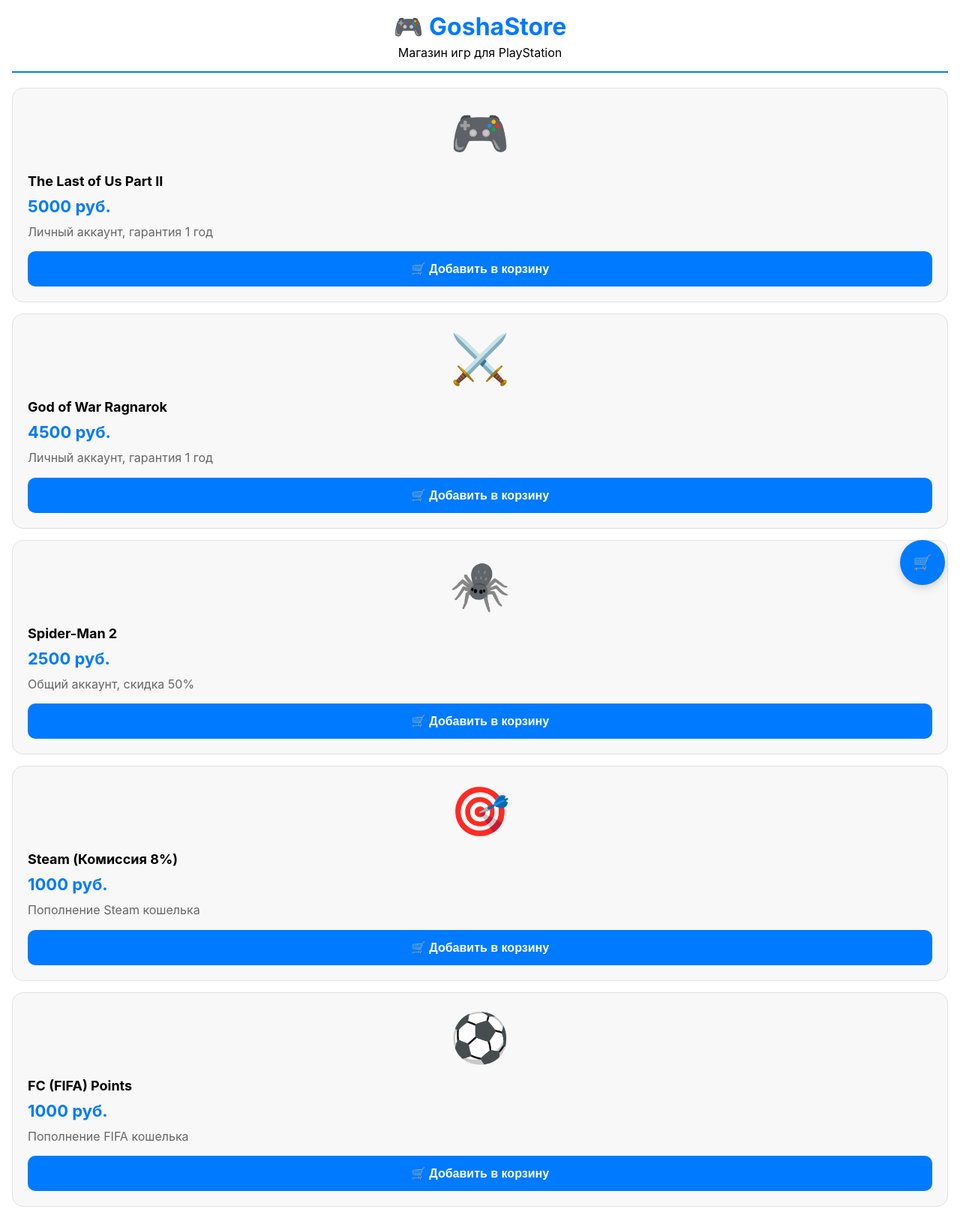
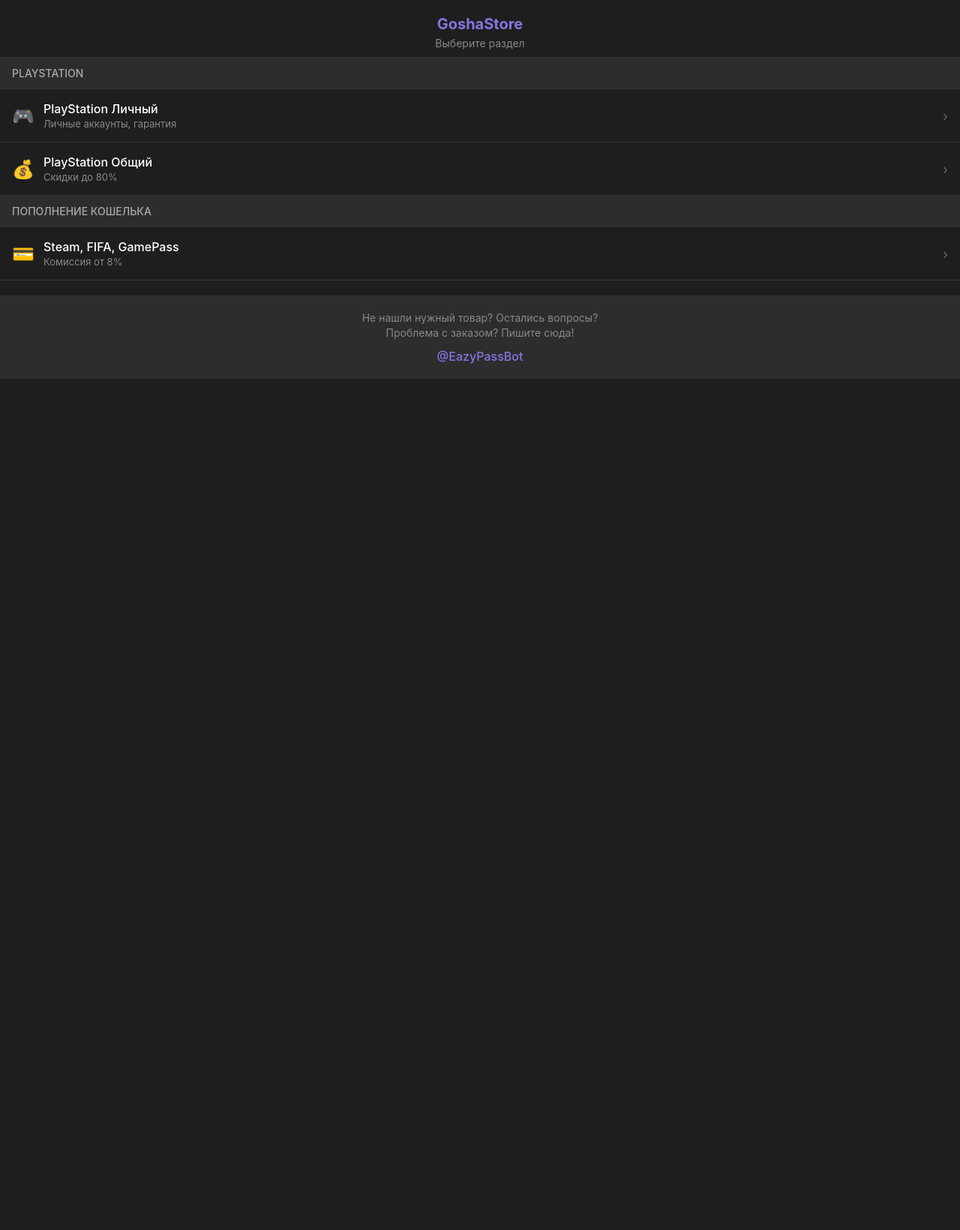
Before and after one commit to igorone0010-netizen/gosha-store, a Flask app: page / in a window 1280 px wide. Shown: the whole page at 75% size. After the commit the page ends 505 px from the top, so only its background shows below. Run offline with Flask 3, Linux system fonts and the light colour scheme; some libraries are stand-ins or nearby versions.

Commit message:
Update index.html

```diff
--- a/templates/index.html
+++ b/templates/index.html
@@ -14,100 +14,184 @@
 
         body {
             font-family: -apple-system, BlinkMacSystemFont, 'Segoe UI', Roboto, sans-serif;
-            background: var(--tg-theme-bg-color, #ffffff);
-            color: var(--tg-theme-text-color, #000000);
-            padding: 16px;
-            max-width: 100%;
+            background: var(--tg-theme-bg-color, #1e1e1e);
+            color: var(--tg-theme-text-color, #ffffff);
+            padding: 0;
         }
 
         .header {
+            background: var(--tg-theme-bg-color, #1e1e1e);
+            padding: 20px 16px 10px;
             text-align: center;
-            margin-bottom: 20px;
-            padding-bottom: 15px;
-            border-bottom: 2px solid var(--tg-theme-button-color, #007aff);
+            border-bottom: 1px solid var(--tg-theme-hint-color, #333);
         }
 
         .header h1 {
-            color: var(--tg-theme-button-color, #007aff);
+            color: var(--tg-theme-button-color, #8774e1);
+            font-size: 20px;
             margin-bottom: 5px;
         }
 
-        .product-card {
-            background: var(--tg-theme-secondary-bg-color, #f8f8f8);
-            border-radius: 15px;
-            padding: 20px;
-            margin-bottom: 15px;
-            border: 1px solid var(--tg-theme-hint-color, #e0e0e0);
+        .header p {
+            color: var(--tg-theme-hint-color, #888);
+            font-size: 14px;
         }
 
-        .product-image {
-            font-size: 64px;
+        .categories {
+            padding: 0;
+        }
+
+        .category-section {
+            margin-bottom: 0;
+        }
+
+        .section-title {
+            padding: 12px 16px;
+            background: var(--tg-theme-secondary-bg-color, #2d2d2d);
+            color: var(--tg-theme-hint-color, #aaa);
+            font-size: 14px;
+            font-weight: 500;
+            border-bottom: 1px solid var(--tg-theme-hint-color, #333);
+        }
+
+        .category-item {
+            display: flex;
+            align-items: center;
+            padding: 16px;
+            background: var(--tg-theme-bg-color, #1e1e1e);
+            border-bottom: 1px solid var(--tg-theme-hint-color, #333);
+            cursor: pointer;
+            transition: background 0.2s;
+        }
+
+        .category-item:active {
+            background: var(--tg-theme-secondary-bg-color, #2d2d2d);
+        }
+
+        .category-icon {
+            font-size: 24px;
+            margin-right: 12px;
+            width: 30px;
             text-align: center;
-            margin-bottom: 15px;
+        }
+
+        .category-content {
+            flex: 1;
+        }
+
+        .category-name {
+            font-size: 16px;
+            font-weight: 500;
+            margin-bottom: 2px;
+        }
+
+        .category-description {
+            font-size: 13px;
+            color: var(--tg-theme-hint-color, #888);
+        }
+
+        .arrow {
+            color: var(--tg-theme-hint-color, #666);
+            font-size: 18px;
+        }
+
+        .products-page {
+            display: none;
+            background: var(--tg-theme-bg-color, #1e1e1e);
+            min-height: 100vh;
+        }
+
+        .back-button {
+            display: flex;
+            align-items: center;
+            padding: 16px;
+            background: var(--tg-theme-secondary-bg-color, #2d2d2d);
+            border-bottom: 1px solid var(--tg-theme-hint-color, #333);
+            cursor: pointer;
+        }
+
+        .back-arrow {
+            margin-right: 8px;
+            color: var(--tg-theme-button-color, #8774e1);
+        }
+
+        .products-container {
+            padding: 0;
+        }
+
+        .product-card {
+            background: var(--tg-theme-bg-color, #1e1e1e);
+            border-bottom: 1px solid var(--tg-theme-hint-color, #333);
+            padding: 16px;
+        }
+
+        .product-header {
+            display: flex;
+            align-items: flex-start;
+            margin-bottom: 12px;
+        }
+
+        .product-icon {
+            font-size: 32px;
+            margin-right: 12px;
+            width: 40px;
+            text-align: center;
+        }
+
+        .product-info {
+            flex: 1;
         }
 
         .product-name {
-            font-size: 18px;
-            font-weight: bold;
-            margin-bottom: 10px;
+            font-size: 16px;
+            font-weight: 500;
+            margin-bottom: 4px;
+        }
+
+        .product-description {
+            font-size: 14px;
+            color: var(--tg-theme-hint-color, #888);
+            line-height: 1.4;
         }
 
         .product-price {
-            font-size: 22px;
-            font-weight: bold;
-            color: var(--tg-theme-button-color, #007aff);
-            margin-bottom: 10px;
+            font-size: 18px;
+            font-weight: 600;
+            color: var(--tg-theme-button-color, #8774e1);
+            margin-top: 8px;
         }
 
-        .product-description {
-            color: var(--tg-theme-hint-color, #666666);
-            margin-bottom: 15px;
+        .buy-button {
+            background: var(--tg-theme-button-color, #8774e1);
+            color: var(--tg-theme-button-text-color, #ffffff);
+            border: none;
+            padding: 12px 20px;
+            border-radius: 10px;
+            width: 100%;
+            font-size: 16px;
+            font-weight: 600;
+            cursor: pointer;
+            margin-top: 12px;
+        }
+
+        .support-section {
+            padding: 20px 16px;
+            text-align: center;
+            background: var(--tg-theme-secondary-bg-color, #2d2d2d);
+            margin-top: 20px;
+        }
+
+        .support-text {
+            color: var(--tg-theme-hint-color, #888);
+            font-size: 14px;
+            margin-bottom: 12px;
             line-height: 1.4;
         }
 
-        .buy-btn {
-            background: var(--tg-theme-button-color, #007aff);
-            color: var(--tg-theme-button-text-color, #ffffff);
-            border: none;
-            padding: 14px 20px;
-            border-radius: 10px;
-            width: 100%;
-            font-size: 16px;
-            font-weight: bold;
-            cursor: pointer;
-        }
-
-        .cart-section {
-            position: fixed;
-            bottom: 20px;
-            right: 20px;
-        }
-
-        .cart-btn {
-            background: var(--tg-theme-button-color, #007aff);
-            color: var(--tg-theme-button-text-color, #ffffff);
-            border: none;
-            width: 60px;
-            height: 60px;
-            border-radius: 50%;
-            font-size: 20px;
-            cursor: pointer;
-            box-shadow: 0 4px 12px rgba(0,0,0,0.15);
-        }
-
-        .cart-badge {
-            position: absolute;
-            top: -5px;
-            right: -5px;
-            background: #ff3b30;
-            color: white;
-            border-radius: 50%;
-            width: 24px;
-            height: 24px;
-            font-size: 14px;
-            display: flex;
-            align-items: center;
-            justify-content: center;
+        .support-link {
+            color: var(--tg-theme-button-color, #8774e1);
+            text-decoration: none;
+            font-weight: 500;
         }
 
         .hidden {
@@ -116,50 +200,130 @@
     </style>
 </head>
 <body>
-    <div class="header">
-        <h1>🎮 GoshaStore</h1>
-        <p>Магазин игр для PlayStation</p>
+    <!-- Главная страница с категориями -->
+    <div id="main-page">
+        <div class="header">
+            <h1>GoshaStore</h1>
+            <p>Выберите раздел</p>
+        </div>
+
+        <div class="categories">
+            <div class="category-section">
+                <div class="section-title">PLAYSTATION</div>
+                <div class="category-item" onclick="showProducts('playstation_personal')">
+                    <div class="category-icon">🎮</div>
+                    <div class="category-content">
+                        <div class="category-name">PlayStation Личный</div>
+                        <div class="category-description">Личные аккаунты, гарантия</div>
+                    </div>
+                    <div class="arrow">›</div>
+                </div>
+                <div class="category-item" onclick="showProducts('playstation_shared')">
+                    <div class="category-icon">💰</div>
+                    <div class="category-content">
+                        <div class="category-name">PlayStation Общий</div>
+                        <div class="category-description">Скидки до 80%</div>
+                    </div>
+                    <div class="arrow">›</div>
+                </div>
+            </div>
+
+            <div class="category-section">
+                <div class="section-title">ПОПОЛНЕНИЕ КОШЕЛЬКА</div>
+                <div class="category-item" onclick="showProducts('wallet_topup')">
+                    <div class="category-icon">💳</div>
+                    <div class="category-content">
+                        <div class="category-name">Steam, FIFA, GamePass</div>
+                        <div class="category-description">Комиссия от 8%</div>
+                    </div>
+                    <div class="arrow">›</div>
+                </div>
+            </div>
+        </div>
+
+        <div class="support-section">
+            <div class="support-text">
+                Не нашли нужный товар? Остались вопросы?<br>
+                Проблема с заказом? Пишите сюда!
+            </div>
+            <a href="https://t.me/EazyPassBot" class="support-link" target="_blank">@EazyPassBot</a>
+        </div>
     </div>
 
-    <div id="products-container">
-        <!-- Товары загружаются здесь -->
-    </div>
+    <!-- Страница товаров -->
+    <div id="products-page" class="products-page">
+        <div class="back-button" onclick="showMain()">
+            <div class="back-arrow">‹</div>
+            <div id="current-category-name">Товары</div>
+        </div>
 
-    <div class="cart-section">
-        <button class="cart-btn" onclick="showCart()">🛒</button>
-        <div id="cart-badge" class="cart-badge hidden">0</div>
+        <div id="products-container" class="products-container">
+            <!-- Товары загружаются здесь -->
+        </div>
     </div>
 
     <script>
         // Telegram Web App
         const tg = window.Telegram.WebApp;
         tg.expand();
+        tg.MainButton.hide();
 
         let cart = [];
-        let products = [];
+        let currentCategory = '';
 
-        // Загрузка товаров
-        async function loadProducts() {
+        // Показать товары категории
+        async function showProducts(category) {
+            currentCategory = category;
+
+            // Обновляем название категории
+            const categoryNames = {
+                'playstation_personal': 'PlayStation Личный',
+                'playstation_shared': 'PlayStation Общий',
+                'wallet_topup': 'Пополнение кошелька'
+            };
+            document.getElementById('current-category-name').textContent = categoryNames[category] || 'Товары';
+
+            // Загружаем товары
             try {
-                const response = await fetch('/api/products');
-                products = await response.json();
+                const response = await fetch(`/api/products?category=${category}`);
+                const products = await response.json();
                 displayProducts(products);
             } catch (error) {
                 console.error('Ошибка загрузки товаров:', error);
             }
+
+            // Переключаем страницы
+            document.getElementById('main-page').style.display = 'none';
+            document.getElementById('products-page').style.display = 'block';
         }
 
-        // Показать товары
+        // Показать главную страницу
+        function showMain() {
+            document.getElementById('products-page').style.display = 'none';
+            document.getElementById('main-page').style.display = 'block';
+        }
+
+        // Отобразить товары
         function displayProducts(products) {
             const container = document.getElementById('products-container');
+
+            if (products.length === 0) {
+                container.innerHTML = '<div style="padding: 20px; text-align: center; color: #888;">Товары скоро появятся</div>';
+                return;
+            }
+
             container.innerHTML = products.map(product => `
                 <div class="product-card">
-                    <div class="product-image">${product.image}</div>
-                    <div class="product-name">${product.name}</div>
-                    <div class="product-price">${product.price} руб.</div>
-                    <div class="product-description">${product.description}</div>
-                    <button class="buy-btn" onclick="addToCart(${product.id})">
-                        🛒 Добавить в корзину
+                    <div class="product-header">
+                        <div class="product-icon">${product.image}</div>
+                        <div class="product-info">
+                            <div class="product-name">${product.name}</div>
+                            <div class="product-description">${product.description}</div>
+                            <div class="product-price">${product.price} руб.</div>
+                        </div>
+                    </div>
+                    <button class="buy-button" onclick="addToCart(${product.id})">
+                        Купить за ${product.price} руб.
                     </button>
                 </div>
             `).join('');
@@ -167,55 +331,15 @@
 
         // Добавить в корзину
         function addToCart(productId) {
-            const product = products.find(p => p.id === productId);
-            if (product) {
-                cart.push(product);
-                updateCartBadge();
-                tg.showPopup({
-                    title: '✅ Добавлено в корзину!',
-                    message: `${product.name}\nЦена: ${product.price} руб.`
-                });
-            }
-        }
-
-        // Обновить бейдж корзины
-        function updateCartBadge() {
-            const badge = document.getElementById('cart-badge');
-            badge.textContent = cart.length;
-            if (cart.length > 0) {
-                badge.classList.remove('hidden');
-            } else {
-                badge.classList.add('hidden');
-            }
-        }
-
-        // Показать корзину
-        function showCart() {
-            if (cart.length === 0) {
-                tg.showPopup({
-                    title: '🛒 Корзина пуста',
-                    message: 'Добавьте товары в корзину'
-                });
-                return;
-            }
-
-            const total = cart.reduce((sum, item) => sum + item.price, 0);
-            const message = cart.map(item => `• ${item.name} - ${item.price} руб.`).join('\n');
-
+            // Здесь будет логика добавления в корзину
             tg.showPopup({
-                title: `🛒 Корзина (${cart.length} товаров)`,
-                message: message + `\n\n💎 Итого: ${total} руб.`,
-                buttons: [
-                    {
-                        type: 'ok',
-                        text: 'Оформить заказ'
-                    }
-                ]
+                title: '✅ Товар добавлен',
+                message: 'Перейдите в корзину для оформления заказа'
             });
         }
 
-        // Загружаем товары при старте
-        loadProducts();
+        // При загрузке показываем главную страницу
+        showMain();
     </script>
 </body>
 </html>
```
